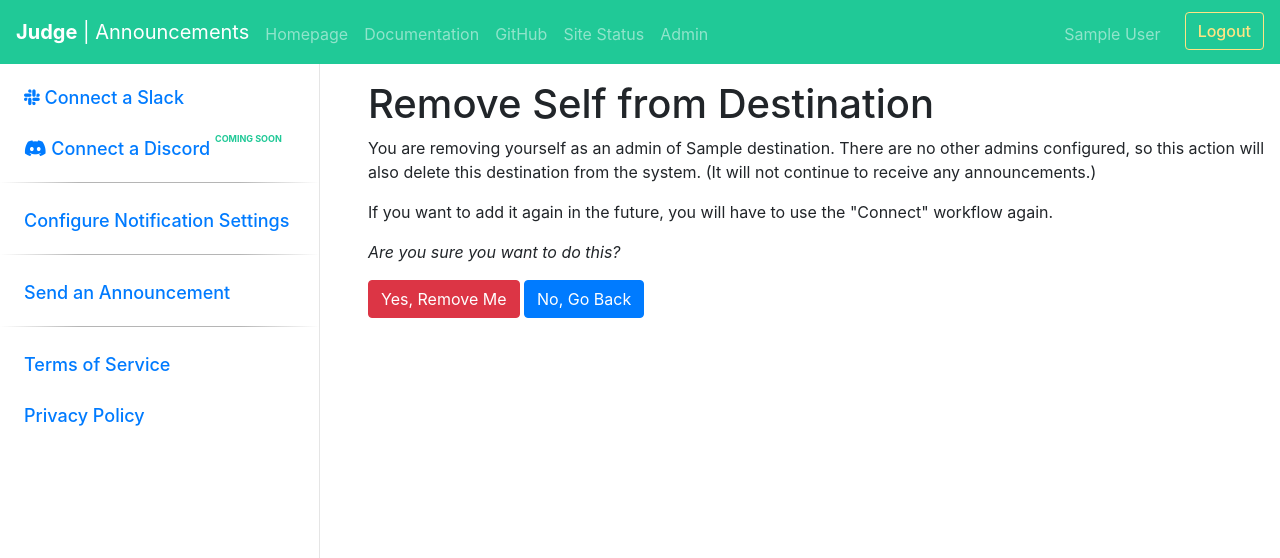
After one commit to dcollinsn/judge-announcements, a Django app: page /destinations/1/remove/ in a window 1280 px wide. The commit adds this page. Shown: the top 558 px of the page. Run offline with Django 3.2, Linux system fonts and the light colour scheme; a user stored in the database is signed in; tables that the repository leaves empty hold one stand-in row (values such as "Sample post"); style sheets or scripts are compiled from the project's sources; some libraries are stand-ins or nearby versions.

Commit message:
Allow users to remove destinations from their list
This patch allows users to remove themselves from a destination,
thereby removing it from their list of destinations, in the case of
testing channels or mistakes. This also removes all notifications to
that destination when the last admin is removed, to avoid the case
where there is no one left to configure a destination.

Resolves #36

```diff
--- a/announcements/views.py
+++ b/announcements/views.py
@@ -10,7 +10,11 @@ from django.core.signing import Signer
 from django.http import HttpResponseRedirect
 from django.urls import reverse, reverse_lazy
 from django.utils import timezone
-from django.views.generic import TemplateView, ListView, DetailView, CreateView
+from django.views.generic import (TemplateView,
+                                  ListView,
+                                  DetailView,
+                                  CreateView,
+                                  DeleteView)
 from announcements import jobs, models, forms
 
 
@@ -91,6 +95,43 @@ class DestinationDetail(LoginRequiredMixin, DetailView):
 
         # Proceed with rendering the view normally
         return HttpResponseRedirect(reverse('destination_list'))
+
+
+class DestinationRemoveAdmin(LoginRequiredMixin, DeleteView):
+    model = models.Destination
+    template_name = 'announcements/destination_admin_confirm_delete.html'
+    success_url = reverse_lazy('destination_list')
+    context_object_name = 'destination'
+
+    def get_context_data(self, **kwargs):
+        context = super().get_context_data(**kwargs)
+        context['admins'] = [a for a in self.object.admins.all()
+                             if a != self.request.user]
+
+        return context
+
+    def get_object(self, **kwargs):
+        object = super().get_object(**kwargs)
+        object = object.subclass
+        if not self.request.user.is_superuser and\
+           self.request.user not in object.admins.all():
+            raise PermissionDenied
+        return object
+
+    def delete(self, request, *args, **kwargs):
+        self.object = self.get_object()
+        success_url = self.get_success_url()
+        self.object.admins.remove(self.request.user)
+        if not self.object.admins.exists():
+            models.SourceRouting.objects.filter(
+                destination=self.object,
+            ).delete()
+        messages.success(
+            request,
+            f"You have been successfully removed as an admin of "
+            f"{self.object.name}."
+        )
+        return HttpResponseRedirect(success_url)
 
 
 class CreateAnnouncementView(LoginRequiredMixin, CreateView):
--- /dev/null
+++ b/templates/announcements/destination_admin_confirm_delete.html
@@ -0,0 +1,32 @@
+{% extends 'base.html' %}
+{% block title %}Remove Self from Destination{% endblock %}
+{% block content_title %}Remove Self from Destination{% endblock %}
+{% block content %}
+  {% if admins %}
+    <p>You are removing yourself as an admin of {{ destination.subclass.name }}.
+    There are still other admins configured, so no other changes will be made
+    to the destination. (If it is configured to receive any announcements, it
+    will continue to do so.)</p>
+    <p>After you take this action, the following users will administer this
+    destination:</p>
+    <ul>
+      {% for admin in admins %}
+        <li>{{ admin.get_full_name }} ({{ admin.username }})</li>
+      {% endfor %}
+    </ul>
+    <p>You will be able to ask any one of those users, or use the "Connect"
+    workflow again, if you need to be added back to this destination.</p>
+  {% else %}
+    <p>You are removing yourself as an admin of {{ destination.subclass.name }}.
+    There are no other admins configured, so this action will also delete this
+    destination from the system. (It will not continue to receive any
+    announcements.)</p>
+    <p>If you want to add it again in the future, you will have to use the
+    "Connect" workflow again.</p>
+  {% endif %}
+  <p><em>Are you sure you want to do this?</em><p>
+  <form action="" method="post">{% csrf_token %}
+    <input type="submit" class="btn btn-danger" value="Yes, Remove Me">
+    <a href="{% url 'destination_list' %}" class="btn btn-primary" role="button">No, Go Back</a>
+  </form>
+{% endblock %}
--- a/templates/announcements/destination_list.html
+++ b/templates/announcements/destination_list.html
@@ -13,7 +13,10 @@
     {% for obj in object_list %}{% with obj.subclass as destination %}
       <tr>
         <td><a href="{{ destination.get_absolute_url }}">{{ destination.subclass.name }}</a></td>
-        <td>{% for user in destination.admins.all %}{{ user.get_full_name }} ({{ user.username }}){% if not forloop.last %}<br>{% endif %}{% endfor %}</td>
+        <td>
+          {% for user in destination.admins.all %}{{ user.get_full_name }} ({{ user.username }}){% if not forloop.last %}<br>{% endif %}{% endfor %}<br>
+          <a href="{% url 'destination_remove_admin' destination.id %}" class="btn btn-danger" role="button">Remove Me</a>
+        </td>
         <td>{% for obj in destination.message_types.all %}{% with obj.subclass as message_source %}
           {{ message_source.name }}{% if not forloop.last %}<br>{% endif %}
         {% endwith %}{% endfor %}</td>
--- a/urls.py
+++ b/urls.py
@@ -49,6 +49,8 @@ urlpatterns = [
          name='destination_list'),
     path('destinations/detail/<int:pk>/', views.DestinationDetail.as_view(),
          name='destination_detail'),
+    path('destinations/<int:pk>/remove/', views.DestinationRemoveAdmin.as_view(),
+         name='destination_remove_admin'),
 
     path('announcements/create/',
          views.CreateAnnouncementView.as_view(),
```
